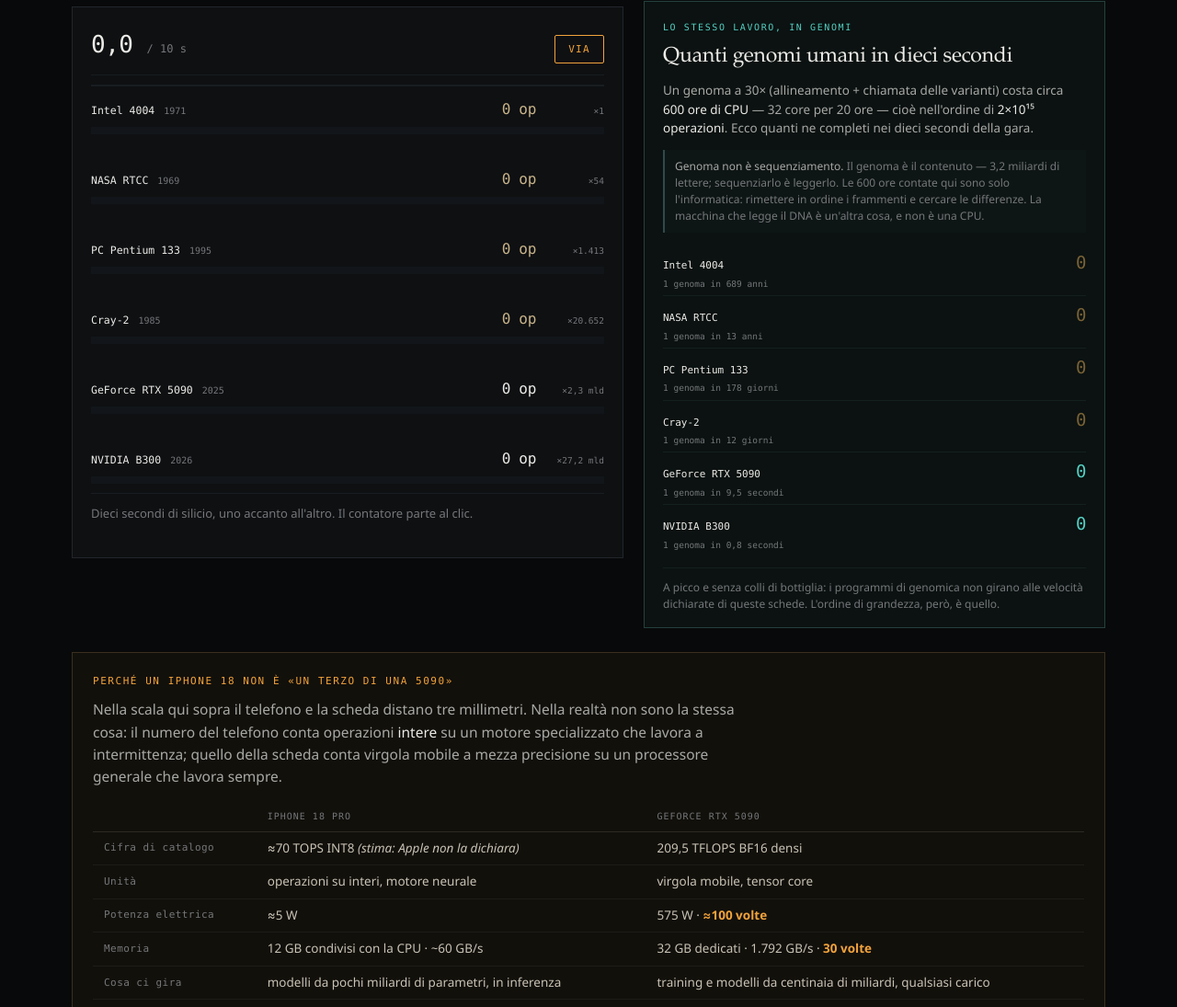
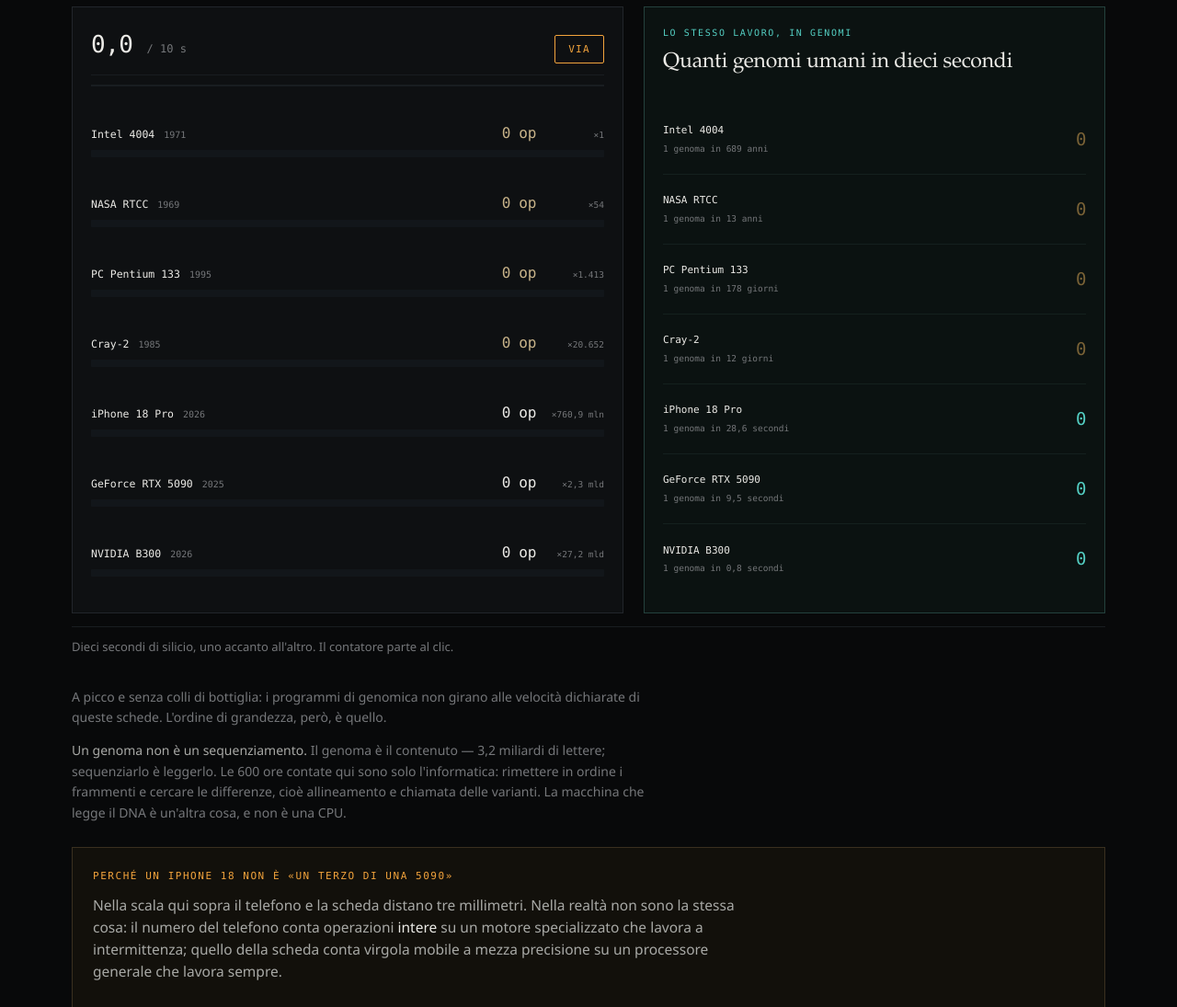
Before and after one commit to 011010101001/potenza-di-calcolo, a plain HTML site: page index.html in a window 1280 px wide. Shown: the part 10552-11647 px from the top of the page at 92% size. Drawn offline with Linux system fonts and the light colour scheme.

Commit message:
Arena: aggiunto iPhone 18 Pro e spiegazioni spostate sotto
Sette righe allineate fra i due pannelli (grid a righe uguali, teste fisse).
Note su genoma/sequenziamento e sul confronto a picco spostate nel piè di pagina.

```diff
--- a/index.html
+++ b/index.html
@@ -213,16 +213,18 @@
 
 
 
-  .racewrap{display:grid;grid-template-columns:600px 1fr;gap:22px;align-items:start}
-  .genome{border:1px solid #24413d;background:#0b1211;padding:20px 20px 16px;min-height:600px;display:flex;flex-direction:column}
+  .racewrap{display:grid;grid-template-columns:600px 1fr;gap:22px;align-items:stretch}
+  .racefoot{margin-top:14px;max-width:1180px}
+  .genome{border:1px solid #24413d;background:#0b1211;padding:20px;height:660px;margin-top:6px;display:flex;flex-direction:column}
+  .ghead{flex:0 0 auto;height:86px}
   .genome .gtag{font-family:var(--mono);font-size:10px;letter-spacing:.16em;text-transform:uppercase;color:var(--world)}
   .genome h4{font-family:var(--serif);font-size:23px;font-weight:400;margin:6px 0 8px;letter-spacing:-.01em}
   .genome .gnote{font-size:13.5px;color:var(--ink-dim);line-height:1.5;margin:0 0 14px}
   .genome .gnote b{color:var(--ink);font-weight:500}
   .genome .gdef{font-size:12px;color:var(--muted);line-height:1.5;margin:0 0 12px;padding:9px 11px;border-left:2px solid #2f4a48;background:#0e1615}
   .genome .gdef b{color:var(--ink-dim);font-weight:500}
-  .grows{flex:1;display:flex;flex-direction:column;justify-content:space-between}
-  .grow{display:grid;grid-template-columns:1fr auto;gap:10px;align-items:baseline;padding:5px 0;border-bottom:1px solid #14201e}
+  .grows{flex:1;display:grid;grid-template-rows:repeat(7,1fr)}
+  .grow{display:grid;grid-template-columns:1fr auto;gap:10px;align-items:center;padding:0;border-bottom:1px solid #14201e}
   .grow:last-child{border-bottom:0}
   .grow b{font-family:var(--mono);font-size:11px;font-weight:500;color:var(--ink);display:block}
   .grow span{font-family:var(--mono);font-size:9.5px;color:var(--muted);display:block;margin-top:3px}
@@ -231,13 +233,15 @@
   .genome .gfoot{font-size:12px;color:var(--muted);line-height:1.5;margin:12px 0 0;padding-top:12px;border-top:1px solid #14201e}
   @media (max-width:1180px){
     .racewrap{grid-template-columns:1fr}
-    .genome{height:auto}
-    .grows{gap:10px}
+    .arena,.genome{height:auto}
+    .arows,.grows{grid-template-rows:none;display:flex;flex-direction:column;gap:14px}
+    .ahead,.ghead{height:auto;padding-bottom:10px}
   }
 
   /* ── arena 10 secondi ──────────────────── */
-  .arena{aspect-ratio:1/1;max-width:600px;border:1px solid var(--rule);background:var(--panel);
-    padding:20px 20px 18px;display:flex;flex-direction:column;margin-top:6px}
+  .arena{border:1px solid var(--rule);background:var(--panel);
+    padding:20px;display:flex;flex-direction:column;margin-top:6px;height:660px}
+  .ahead{flex:0 0 auto;height:86px}
   .atop{display:flex;align-items:baseline;gap:14px;padding-bottom:12px;border-bottom:1px solid var(--rule-soft)}
   .atop .clock{font-family:var(--mono);font-size:26px;letter-spacing:-.02em;color:var(--ink)}
   .atop .clock small{font-size:12px;color:var(--muted);letter-spacing:0}
@@ -246,7 +250,8 @@
   .atop button:hover{background:var(--pc);color:#0b0a07}
   .aprog{height:2px;background:var(--rule-soft);margin:10px 0 4px}
   .aprog i{display:block;height:2px;width:0;background:var(--pc);transition:none}
-  .arows{flex:1;display:flex;flex-direction:column;justify-content:space-between;padding-top:8px}
+  .arows{flex:1;display:grid;grid-template-rows:repeat(7,1fr);align-content:stretch}
+  .arow{align-self:center;width:100%}
   .arow{display:flex;flex-direction:column;gap:6px}
   .arhead{display:flex;align-items:baseline;gap:10px}
   .arhead b{font-family:var(--mono);font-size:11.5px;font-weight:500;color:var(--ink)}
@@ -260,7 +265,7 @@
   .arow.old .arhead .val{color:#c9b48a}
   .averdict{margin-top:10px;padding-top:12px;border-top:1px solid var(--rule-soft);font-size:13px;line-height:1.5;color:var(--muted);min-height:52px}
   .averdict b{color:var(--ink);font-weight:500}
-  @media (max-width:760px){ .arena{aspect-ratio:auto;height:auto;gap:6px} .arows{gap:14px} }
+
 
   /* ── barre dispositivi ─────────────────── */
   .devchart{border:1px solid var(--rule);background:var(--panel);padding:16px 18px 14px}
@@ -836,37 +841,41 @@
 
     <div class="racewrap">
     <div class="arena">
+      <div class="ahead">
         <div class="atop">
           <div class="clock"><span id="aT">0,0</span> <small>/ 10 s</small></div>
           <button type="button" id="aGo">Via</button>
         </div>
         <div class="aprog"><i id="aProg"></i></div>
+      </div>
       <div class="arows" id="aRows"></div>
-      <div class="averdict" id="aVerdict">
-        Dieci secondi di silicio, uno accanto all'altro. Il contatore parte al clic.
-      </div>
     </div>
 
     <aside class="genome">
+      <div class="ghead">
         <div class="gtag">Lo stesso lavoro, in genomi</div>
         <h4>Quanti genomi umani in dieci secondi</h4>
-      <p class="gnote">
-        Un genoma a 30× (allineamento + chiamata delle varianti) costa circa <b>600 ore di CPU</b>
-        — 32 core per 20 ore — cioè nell'ordine di <b>2×10¹⁵ operazioni</b>. Ecco quanti ne
-        completi nei dieci secondi della gara.
-      </p>
-      <p class="gdef">
-        <b>Genoma non è sequenziamento.</b> Il genoma è il contenuto — 3,2 miliardi di lettere; sequenziarlo
-        è leggerlo. Le 600 ore contate qui sono solo l'informatica: rimettere in ordine i frammenti e cercare
-        le differenze. La macchina che legge il DNA è un'altra cosa, e non è una CPU.
-      </p>
+      </div>
       <div class="grows" id="gRows"></div>
-      <p class="gfoot" id="gFoot">
-        A picco e senza colli di bottiglia: i programmi di genomica non girano alle velocità
-        dichiarate di queste schede. L'ordine di grandezza, però, è quello.
-      </p>
     </aside>
     </div>
+
+    <div class="racefoot">
+      <p class="averdict" id="aVerdict">
+        Dieci secondi di silicio, uno accanto all'altro. Il contatore parte al clic.
+      </p>
+      <p class="caption" id="gFoot">
+        A picco e senza colli di bottiglia: i programmi di genomica non girano alle velocità dichiarate
+        di queste schede. L'ordine di grandezza, però, è quello.
+      </p>
+      <p class="caption">
+        <b>Un genoma non è un sequenziamento.</b> Il genoma è il contenuto — 3,2 miliardi di lettere;
+        sequenziarlo è leggerlo. Le 600 ore contate qui sono solo l'informatica: rimettere in ordine i
+        frammenti e cercare le differenze, cioè allineamento e chiamata delle varianti. La macchina che
+        legge il DNA è un'altra cosa, e non è una CPU.
+      </p>
+    </div>
+
 
     <div class="whybox">
       <h3>Perché un iPhone 18 non è «un terzo di una 5090»</h3>
@@ -2294,6 +2303,7 @@ const DATA = {"years":[1971,1972,1973,1974,1975,1976,1977,1978,1979,1980,1981,19
       ['NASA RTCC','1969',5.0e6,'old'],
       ['PC Pentium 133','1995',1.3e8,'old'],
       ['Cray-2','1985',1.9e9,'old'],
+      ['iPhone 18 Pro','2026',7.0e13,'new'],
       ['GeForce RTX 5090','2025',2.1e14,'new'],
       ['NVIDIA B300','2026',2.5e15,'new']
     ];
@@ -2362,7 +2372,9 @@ const DATA = {"years":[1971,1972,1973,1974,1975,1976,1977,1978,1979,1980,1981,19
       if(g){
         const nB=rows[rows.length-1].rate*10/COST, n4=rows[0].rate*10/COST;
         g.innerHTML='<b>In genomi:</b> la B300 ne ha finiti '+fmtIt(nB,2)
-          +', la 5090 '+fmtIt(rows[4].rate*10/COST,2)+'. Il 4004 avrebbe finito il suo primo genoma nel <b>'
+          +', la 5090 '+fmtIt(rows[rows.length-2].rate*10/COST,2)
+          +', l\'iPhone 18 Pro '+fmtIt(rows[4].rate*10/COST,2)+' (uno ogni '
+          +fmtIt(COST/rows[4].rate,0)+' secondi). Il 4004 avrebbe finito il suo primo genoma nel <b>'
           +Math.round(1971+COST/rows[0].rate/3.15576e7)+'</b>.';
       }
     }
```
Lines whose indentation alone changed are shown as unchanged.
